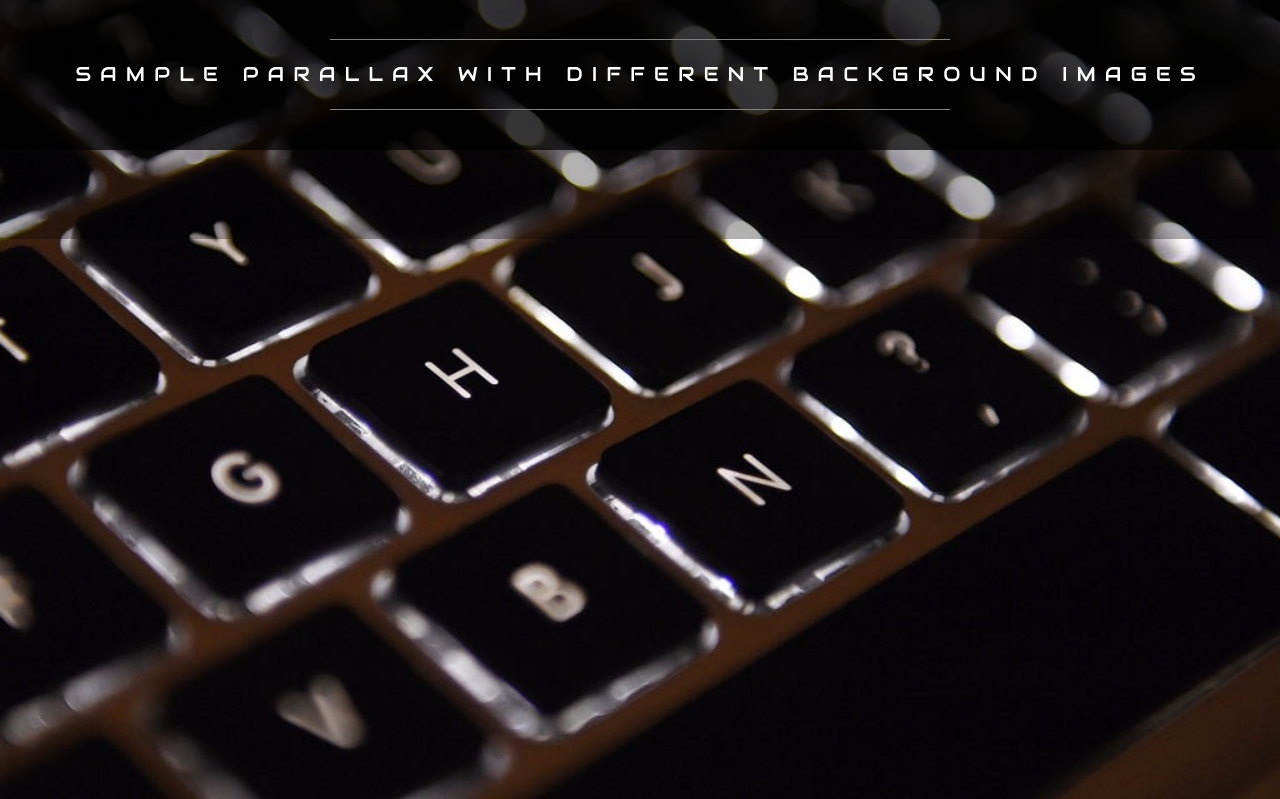
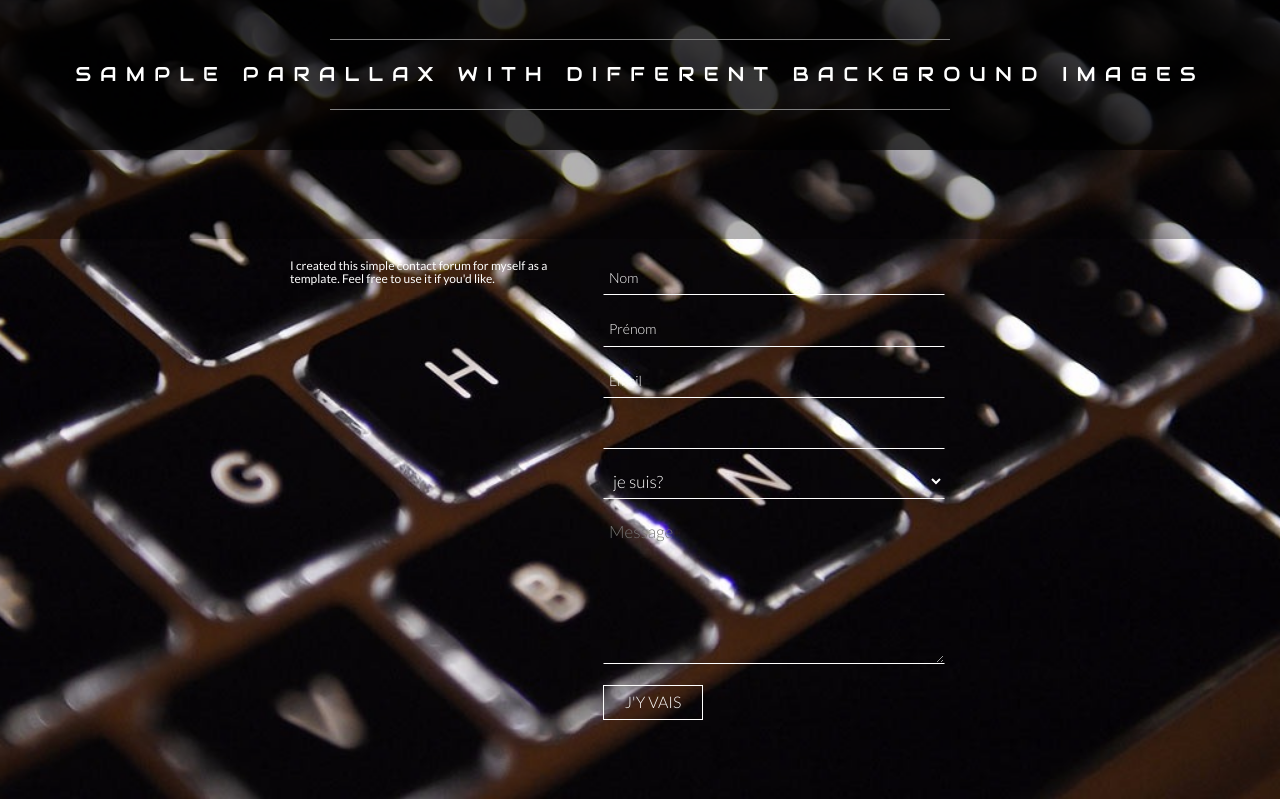
Before and after one commit to solenehuault/hackathon-Rennes, a PHP site: page / in a window 1280 px wide. Shown: the part 1601-2400 px from the top of the page. Run offline with PHP 8.4, Linux system fonts and the light colour scheme; some libraries are stand-ins or nearby versions.

Commit message:
ajout formulaire de contact fait par Latifa

```diff
--- a/css/main.css
+++ b/css/main.css
@@ -727,6 +727,237 @@ a.button {
     }
 }
 
+
+/*formulaire de contact*/
+
+@import url(http://fonts.googleapis.com/css?family=Lato:100,300,400,900);
+*:focus {
+    outline: 0;
+}
+
+
+/*html {
+    height: 100%;
+}*/
+
+
+/*body {
+    background: #858d98;
+    /* Old browsers */
+
+
+/*filter: progid: DXImageTransform.Microsoft.gradient( startColorstr='#858d98', endColorstr='#4a525d', GradientType=1);
+    /* IE6-9 fallback on horizontal gradient */
+
+
+/*background: -moz-radial-gradient(top, ellipse cover, #858d98 1%, #4a525d 99%);
+    /* FF3.6+ */
+
+
+/*background: -webkit-gradient(radial, top top, 0px, top top, 100%, color-stop(1%, #858d98), color-stop(99%, #4a525d));
+    /* Chrome,Safari4+ */
+
+
+/*background: -webkit-radial-gradient(top, ellipse cover, #858d98 1%, #4a525d 99%);
+    /* Chrome10+,Safari5.1+ */
+
+
+/*background: -o-radial-gradient(top, ellipse cover, #858d98 1%, #4a525d 99%);
+    /* Opera 12+ */
+
+
+/*background: -ms-radial-gradient(top, ellipse cover, #858d98 1%, #4a525d 99%);
+    /* IE10+ */
+
+
+/*background: radial-gradient(ellipse at top, #858d98 1%, #4a525d 99%);
+    /* W3C */
+
+
+/*.dim:hover {
+    margin-top: 5px;
+    opacity: 0.8;
+    filter: alpha(opacity=80);
+    /* For IE8 and earlier */
+
+#container {
+    margin: auto;
+    width: 800px;
+    margin-bottom: 50px;
+    overflow: auto;
+}
+
+#demo {
+    width: 300px;
+    font-family: 'Lato', calibri, arial;
+    font-size: 14px;
+    font-weight: 300;
+    padding: 10px;
+    text-align: left;
+    background: none;
+    overflow: auto;
+    float: left;
+    margin-left: 40px;
+    color: #fff;
+}
+
+#demo p {
+    font-family: 'Lato', calibri, arial;
+    font-size: 16px;
+    font-weight: 300;
+    text-align: left;
+    color: #fff;
+}
+
+#demo h1 {
+    font-family: 'Lato', calibri, arial;
+    font-size: 20px;
+    font-weight: 100;
+    text-align: center;
+    text-transform: uppercase;
+}
+
+#demo img {
+    display: block;
+    float: left;
+    margin-right: 10px;
+    border: 0px solid #888;
+    -moz-transition: all 0.1s ease-in-out;
+    -webkit-transition: all 0.1s ease-in-out;
+    -o-transition: all 0.1s ease-in-out;
+    -ms-transition: all 0.1s ease-in-out;
+    transition: all 0.1s ease-in-out;
+}
+
+
+/* Below is the design for the contact form */
+
+#contact-wrap {
+    font-family: 'Lato', calibri, arial;
+    font-size: 16px;
+    font-weight: 300;
+    width: 402px;
+    color: #fff;
+    overflow: auto;
+    float: left;
+}
+
+#contact-area {
+    margin-left: 3px;
+    width: 342px;
+    padding: 20px;
+}
+
+#contact-area input,
+#contact-area textarea {
+    padding: 5px;
+    width: 342px;
+    font-family: 'Lato', calibri, arial;
+    font-size: 17px;
+    font-weight: 300;
+    color: #fff;
+    background-color: transparent;
+    border-top: 1px solid transparent;
+    border-left: 1px solid transparent;
+    border-bottom: 1px solid #fff;
+    border-right: 1px solid transparent;
+    margin-bottom: 15px;
+}
+
+#contact-area textarea {
+    height: 150px;
+    background-color: transparent;
+    border-top: 1px solid transparent;
+    border-left: 1px solid transparent;
+    border-bottom: 1px solid #fff;
+    border-right: 1px solid transparent;
+}
+
+#contact-area textarea:focus,
+#contact-area input:focus {
+    background-color: #333;
+    border-top: 1px solid transparent;
+    border-left: 1px solid transparent;
+    border-bottom: 1px solid #fff;
+    border-right: 1px solid transparent;
+}
+
+#contact-area input.submit-button {
+    font-family: 'Lato', calibri, arial;
+    font-size: 16px;
+    font-weight: 300;
+    text-transform: uppercase;
+    width: 100px;
+    float: left;
+    background-color: transparent;
+    border-top: 1px solid #fff;
+    border-left: 1px solid #fff;
+    border-bottom: 1px solid #fff;
+    border-right: 1px solid #fff;
+    -moz-transition: all 0.1s ease-in-out;
+    -webkit-transition: all 0.1s ease-in-out;
+    -o-transition: all 0.1s ease-in-out;
+    -ms-transition: all 0.1s ease-in-out;
+    transition: all 0.1s ease-in-out;
+}
+
+#contact-area input.submit-button:hover {
+    color: #fff;
+    background-color: #333;
+}
+
+label {
+    float: left;
+    text-align: left;
+    margin-right: 16px;
+    width: 100px;
+    padding-top: 5px;
+    font-family: 'Lato', calibri, arial;
+    font-size: 18px;
+    font-weight: 300;
+}
+
+input::-webkit-input-placeholder {
+    color: #fff;
+    font-size: 14px;
+}
+
+input:-moz-placeholder {
+    /* Firefox 18- */
+    color: #fff;
+    font-size: 14px;
+}
+
+input::placeholder {
+    /* Firefox 19+ */
+    color: #fff;
+    font-size: 14px;
+}
+
+input:-ms-input-placeholder {
+    color: #fff;
+    font-size: 14px;
+}
+
+select {
+    padding: 5px;
+    width: 342px;
+    font-family: 'Lato', calibri, arial;
+    font-size: 17px;
+    font-weight: 300;
+    color: white;
+    background-color: transparent;
+    border-top: 1px solid transparent;
+    border-left: 1px solid transparent;
+    border-bottom: 1px solid #fff;
+    border-right: 1px solid transparent;
+    margin-bottom: 15px;
+}
+
+.contact-area placeholder] {
+    color: white;
+}
+
 /* pour enlever le trait sous te texte en hover*/
 a:hover {
     text-decoration: none;
--- a/index.html
+++ b/index.html
@@ -16,6 +16,7 @@
     <link rel="stylesheet" href="css/bootstrap.css">
     <link rel="stylesheet" href="css/main.css">
     <link href="https://fonts.googleapis.com/css?family=Audiowide" rel="stylesheet">
+    <link href='http://fonts.googleapis.com/css?family=Lato:100,300,400,900' rel='stylesheet' type='text/css'>
 </head>
 
 <body>
@@ -69,36 +70,44 @@
             </p>
         </div>
         <div class="fifth-div">
-            <!--<a href="" class="button">me demander ?</a>
-            <div class="modal-overlay">
-                <div class="modal-wrapper">
-                    <label class="close" for=""></label>
-                    <h2 id="modal-title">Envoyez-nous un message</h2>
-                    <form class="message-form" action="">
-                        <div class="input-box">
-                            <label for="" class="input-label">Nom</label>
-                            <input type="text" class="input-text">
-                            <hr class="underline">
-                            <hr class="underline-focus">
-                        </div>
-                        <div class="input-box">
-                            <label for="" class="input-label">E-mail</label>
-                            <input type="text" class="input-text">
-                            <hr class="underline">
-                            <hr class="underline-focus">
-                        </div>
-                        <div class="input-box textarea">
-                            <label for="" class="input-label">Message</label>
-                            <textarea class="input-text"></textarea>
-                            <hr class="underline">
-                            <hr class="underline-focus">
-                        </div>
-                        <div class="input-button">
-                            <button class="button">Envoyer</button>
-                        </div>
-                    </form>
+
+            <div id="container">
+                <div id="demo">
+
+                    <h6 class="padabove">I created this simple contact forum for myself as a template. Feel free to use it if you'd like. </h6>
                 </div>
-            </div>-->
+
+                <div id="contact-wrap">
+                    <div id="contact-area">
+
+                        <form method="post" action="contactengine.php">
+
+                            <input type="text" name="Nom" id="Name" placeholder="Nom" />
+
+                            <input type="text" name="Prénom" id="Prénom" placeholder="Prénom" />
+
+                            <input type="text" name="Email" id="Email" placeholder="Email" />
+
+                            <input type="text" name="Email" id="Email" placeholder="">
+                            <select>
+                                <option>je suis?
+                                    <option>Developpeur web
+                                        <option>Réferenciel métier
+                                            <option>Designer
+                                                <option>Big Data
+                            </select>
+                            </input>
+
+                            <textarea name="Message" rows="20" cols="20" id="Message" placeholder="Message"></textarea>
+
+                            <input type="submit" name="submit" value="j'y vais" class="submit-button" />
+                        </form>
+                    </div>
+                </div>
+
+
+            </div>
+        </div>
         </div>
     </div>
 
```
